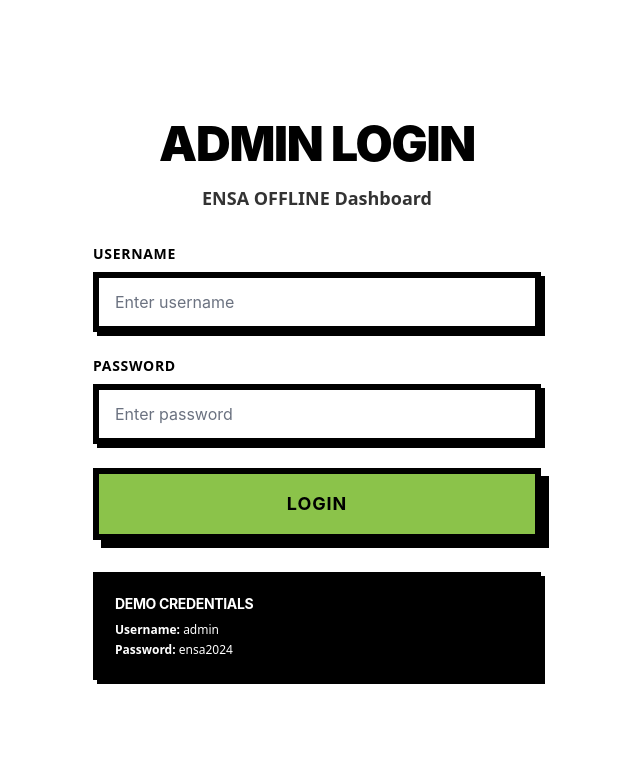
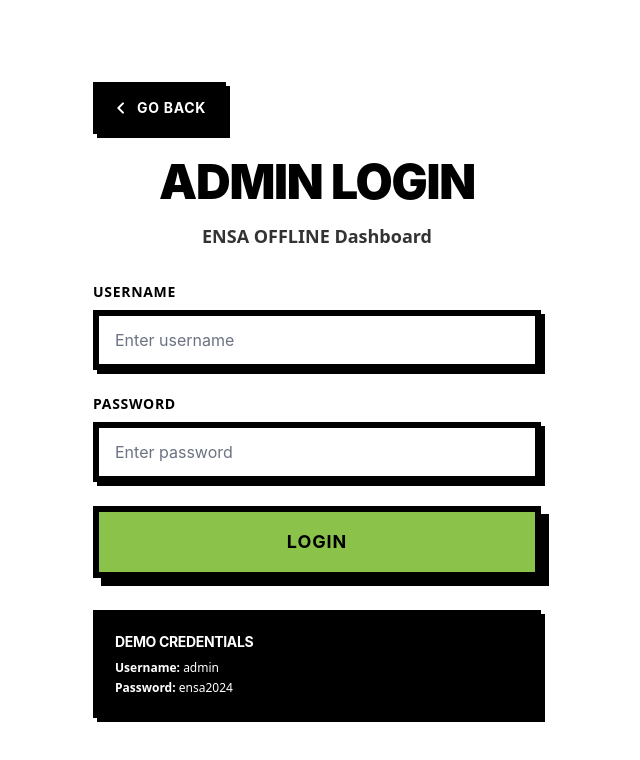
Before and after one commit to AbdellahRAISSOUNI/Ensa-Offline-Store, a Next.js app: page /admin/login in a window 1280 px wide. Shown: the top 760 px of the page, without its empty margins (323-963 px from the left). Built offline with nearby package versions, Linux system fonts and the light colour scheme; no server answers.

Commit message:
Add "Go Back" button to Admin Login page for improved navigation; integrate Link component from Next.js for seamless routing.

```diff
--- a/src/app/admin/login/page.tsx
+++ b/src/app/admin/login/page.tsx
@@ -2,6 +2,7 @@
 import { useEffect, useRef, useState } from "react";
 import { useAuth } from "@/contexts/AuthContext";
 import { useRouter } from "next/navigation";
+import Link from "next/link";
 
 export default function AdminLoginPage() {
   const [username, setUsername] = useState("");
@@ -101,6 +102,28 @@ export default function AdminLoginPage() {
   return (
     <div className="min-h-screen bg-white flex items-center justify-center px-4">
       <div className="max-w-md w-full">
+        {/* Go Back Button */}
+        <div className="mb-6">
+          <Link href="/">
+            <button className="inline-flex items-center gap-2 bg-black text-white border-4 shadow-brutal hover:shadow-brutalMd transition-all duration-200 font-display font-bold text-sm uppercase tracking-wider py-3 px-4">
+              <svg
+                className="w-4 h-4"
+                fill="none"
+                stroke="currentColor"
+                viewBox="0 0 24 24"
+              >
+                <path
+                  strokeLinecap="round"
+                  strokeLinejoin="round"
+                  strokeWidth={3}
+                  d="M15 19l-7-7 7-7"
+                />
+              </svg>
+              Go Back
+            </button>
+          </Link>
+        </div>
+
         {/* Header */}
         <div className="text-center mb-8">
           <h1 className="text-4xl sm:text-5xl font-display font-black uppercase tracking-tight text-black mb-4">
```
